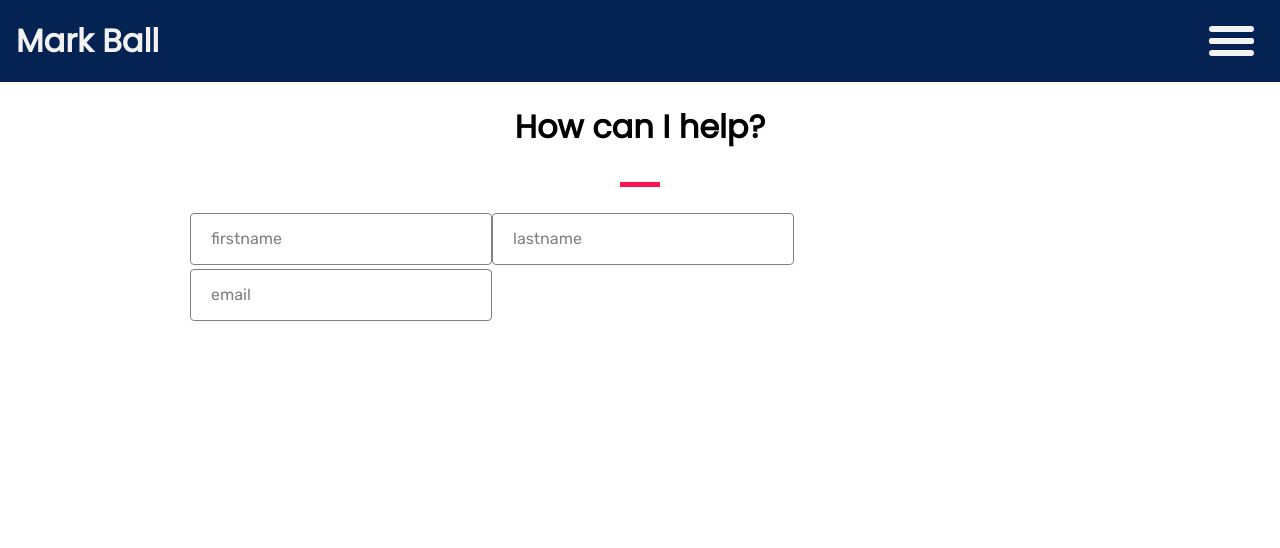
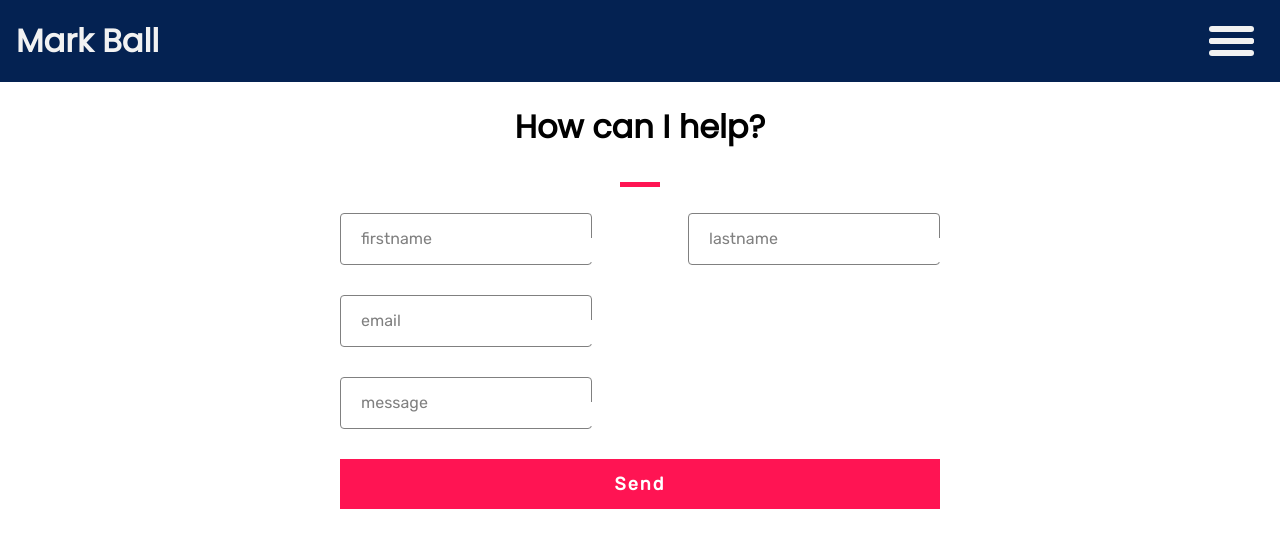
Before and after one commit to Mark-Ball/react-portfolio, a React (Create React App) app: page /contact in a window 1280 px wide. Shown: the top 548 px of the page. Built offline with nearby package versions, Linux system fonts and the light colour scheme.

Commit message:
configured positioning of most elements of contact form

```diff
--- a/src/components/FormField/styles.js
+++ b/src/components/FormField/styles.js
@@ -1,7 +1,7 @@
 import styled from 'styled-components';
 
 const height = 50; // px
-const width = 300; // px
+const width = 250; // px
 
 export const InputBox = styled.label`
     display: inline-block;
@@ -10,6 +10,7 @@ export const InputBox = styled.label`
     border-radius: 4px;
     height: ${height}px;
     width: ${width}px;
+    margin-bottom: 30px;
 
     span {
         position: absolute;
--- a/src/components/Forms/ContactForm/ContactForm.js
+++ b/src/components/Forms/ContactForm/ContactForm.js
@@ -16,13 +16,13 @@ class ContactForm extends Component {
     }
 
     render() {
-        const { firstname,lastname, email } = this.state;
+        const { firstname,lastname, email, message } = this.state;
 
         return (
             <CForm>
                 <h1>How can I help?</h1>
                 <Divider />
-                <div>
+                <div className='flex'>
                     <FormField
                         name={['firstname', firstname]}
                         handleInputChange={this.handleInputChange}
@@ -36,6 +36,11 @@ class ContactForm extends Component {
                     name={['email', email]}
                     handleInputChange={this.handleInputChange}
                 />
+                <FormField
+                    name={['message', message]}
+                    handleInputChange={this.handleInputChange}
+                />
+                <input type='submit' value='Send' />
             </CForm>
         )
     }
--- a/src/components/Forms/ContactForm/styles.js
+++ b/src/components/Forms/ContactForm/styles.js
@@ -4,12 +4,33 @@ import { COLOURS } from '../../../constants';
 export const CForm = styled.form`
     display: flex;
     flex-direction: column;
-
-    height: 900px;
-    max-width: 900px;
+    max-width: 600px;
     margin: 0 auto;
 
     h1 {
         text-align: center;
     }
+
+    .flex {
+        display: flex;
+        justify-content: space-between;
+        flex-wrap: wrap;
+    }
+
+    input[type='submit'] {
+        background: ${COLOURS.HIGHLIGHT};
+        border: none;
+        color: white;
+        font-size: large;
+        font-weight: bold;
+        height: 50px;
+        letter-spacing: 2px;
+        transition: all .5s;
+
+        :hover {
+            letter-spacing: 4px;
+            background: ${COLOURS.DARKHIGHLIGHT};
+        }
+
+    }
 `;
--- a/src/constants/index.js
+++ b/src/constants/index.js
@@ -2,6 +2,7 @@
 export const COLOURS = {
     BASE: '#f2f2f2',
     HIGHLIGHT: '#ff1453',
+    DARKHIGHLIGHT: '#d90f1c',
     GREY: '#262021',
     DARKBLUE: '#042252',
     MIDBLUE: '#063580'
```
